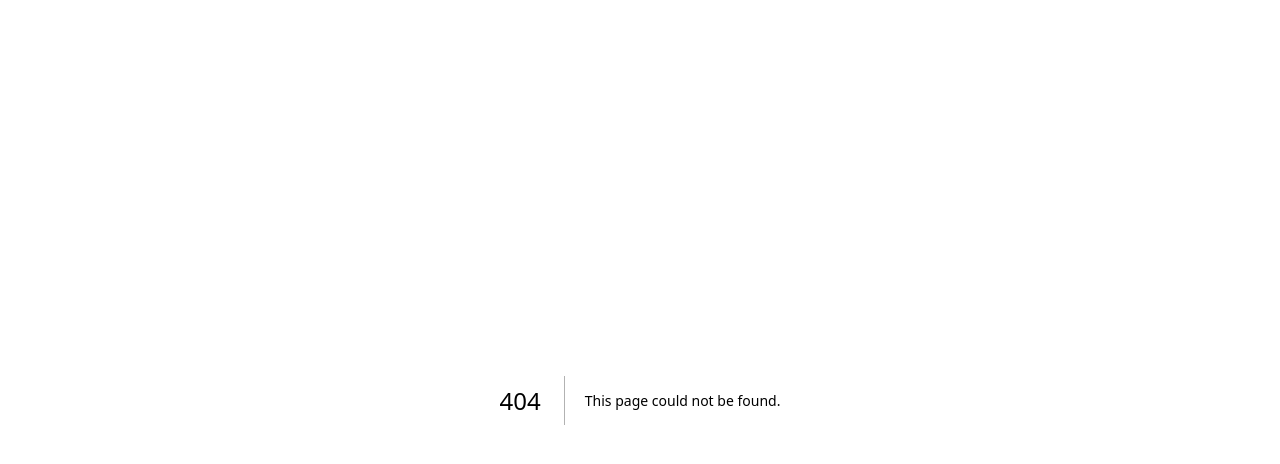
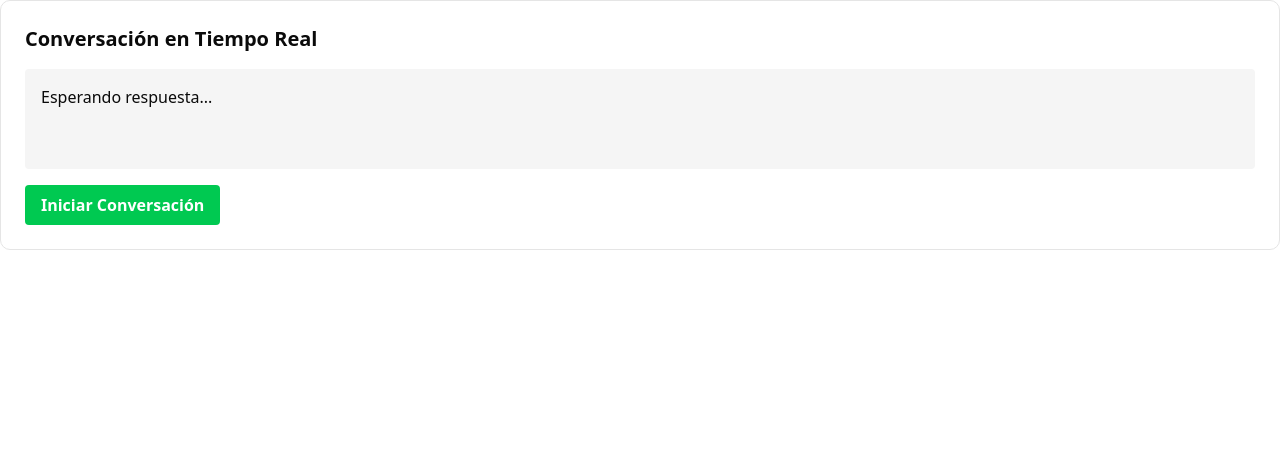
Before and after one commit to sebastianmr18/character-bots-prototype, a Next.js app in the folder frontend/: page /talk in a window 1280 px wide. Before the commit this address had no page. Shown: the top 464 px of the page. Built offline with nearby package versions, Linux system fonts and the light colour scheme; no server answers.

Commit message:
feat: add live conversation

```diff
--- a/frontend/app/(main)/home/page.tsx
+++ b/frontend/app/(main)/home/page.tsx
@@ -65,7 +65,15 @@
             onClick={() => router.push('/chats')}
             className="bg-blue-600 hover:bg-blue-700 dark:bg-blue-500 dark:hover:bg-blue-600 text-white px-8 py-6 text-lg font-semibold rounded-xl flex items-center gap-2 mx-auto"
           >
-            Comenzar Ahora
+            Chatea ya!
+            <ArrowRight className="w-5 h-5" />
+          </Button>
+          <Button
+            size="lg"
+            onClick={() => router.push('/talk')}
+            className="bg-blue-600 hover:bg-blue-700 dark:bg-blue-500 dark:hover:bg-blue-600 text-white px-8 py-6 text-lg font-semibold rounded-xl flex items-center gap-2 mx-auto"
+          >
+            Conversa ya!
             <ArrowRight className="w-5 h-5" />
           </Button>
         </div>
--- /dev/null
+++ b/frontend/app/(main)/talk/page.tsx
@@ -0,0 +1,7 @@
+import { LiveCanvas } from '@/components/ui/features/talk/LiveCanvas';
+
+export default function TalkPage() {
+    return (
+    <LiveCanvas />
+    )
+}
--- /dev/null
+++ b/frontend/components/ui/features/talk/LiveCanvas.tsx
@@ -0,0 +1,29 @@
+"use client";
+
+import React from 'react';
+import { useLiveConversation } from '@/hooks/useLiveConversation';
+
+export const LiveCanvas = () => {
+  const { isConnected, transcript, connect, disconnect } = useLiveConversation(process.env.NEXT_PUBLIC_API_URL!);
+
+  return (
+    <div className="p-6 border rounded-lg bg-card">
+      <h2 className="text-xl font-bold mb-4">Conversación en Tiempo Real</h2>
+
+      <div className="min-h-[100px] p-4 bg-muted mb-4 rounded">
+        {transcript || "Esperando respuesta..."}
+      </div>
+
+      <button
+        onClick={isConnected ? disconnect : connect}
+        className={`px-4 py-2 rounded font-bold ${isConnected ? 'bg-red-500' : 'bg-green-500'} text-white`}
+      >
+        {isConnected ? 'Finalizar Llamada' : 'Iniciar Conversación'}
+      </button>
+
+      {isConnected && (
+        <span className="ml-4 animate-pulse text-green-400">● Live</span>
+      )}
+    </div>
+  );
+};
--- /dev/null
+++ b/frontend/hooks/useAudioIO.tsx
@@ -0,0 +1,68 @@
+"use client"
+
+import { useRef, useCallback } from 'react';
+
+export function useAudioIO() {
+  const audioContext = useRef<AudioContext | null>(null);
+  const processor = useRef<AudioWorkletNode | null>(null);
+  const source = useRef<MediaStreamAudioSourceNode | null>(null);
+  const nextPlayTime = useRef<number>(0);
+
+  const startRecording = useCallback(
+    async (onData: (data: ArrayBuffer) => void) => {
+      audioContext.current = new AudioContext(); // NO forzar sampleRate
+      const stream = await navigator.mediaDevices.getUserMedia({ audio: true });
+
+      await audioContext.current.audioWorklet.addModule('/worklets/audio-processor.js');
+
+      source.current = audioContext.current.createMediaStreamSource(stream);
+      processor.current = new AudioWorkletNode(audioContext.current, 'audio-processor');
+
+      processor.current.port.onmessage = (event) => {
+        onData(event.data); // PCM16LE @ 16kHz
+      };
+
+      source.current.connect(processor.current);
+      // No conectar al destination para evitar eco
+    },
+    []
+  );
+
+const playChunk = useCallback((buffer: ArrayBuffer) => {
+  if (!audioContext.current) return;
+
+  const ctx = audioContext.current;
+
+  if (nextPlayTime.current < ctx.currentTime) {
+    nextPlayTime.current = ctx.currentTime;
+  }
+
+  const pcm16 = new Int16Array(buffer);
+  const float32 = new Float32Array(pcm16.length);
+
+  for (let i = 0; i < pcm16.length; i++) {
+    float32[i] = pcm16[i] / 0x8000;
+  }
+
+  const audioBuffer = ctx.createBuffer(1, float32.length, 24000);
+  audioBuffer.getChannelData(0).set(float32);
+
+  const source = ctx.createBufferSource();
+  source.buffer = audioBuffer;
+  source.connect(ctx.destination);
+
+  source.start(nextPlayTime.current);
+
+  nextPlayTime.current += audioBuffer.duration;
+}, []);
+
+
+
+  const stop = useCallback(() => {
+    source.current?.disconnect();
+    processor.current?.disconnect();
+    audioContext.current?.close();
+  }, []);
+
+  return { startRecording, playChunk, stop };
+}
--- /dev/null
+++ b/frontend/hooks/useLiveConversation.tsx
@@ -0,0 +1,64 @@
+"use client"
+
+import { useState, useCallback, useRef } from 'react';
+import { LiveAudioSocket } from '@/utils/socket.client';
+import { useAudioIO } from '@/hooks/useAudioIO';
+
+export function useLiveConversation(backendUrl: string) {
+  const [isConnected, setIsConnected] = useState(false);
+  const [transcript, setTranscript] = useState('');
+  const socketRef = useRef(new LiveAudioSocket());
+  const { startRecording, playChunk, stop } = useAudioIO();
+
+  const connect = useCallback(async () => {
+    const socket = socketRef.current.connect(backendUrl);
+
+    socket.on('connect', () => {
+      console.log("Socket.io conectado. Esperando a Gemini...");
+    });
+
+    socket.on('open', async () => {
+      console.log("Gemini listo. Iniciando micrófono...");
+      setIsConnected(true);
+
+      let pending = new Uint8Array(0);
+
+      await startRecording((pcm16Buffer) => {
+        console.log("Estoy grabado tu audio...");
+        const chunk = new Uint8Array(pcm16Buffer);
+
+        const merged = new Uint8Array(pending.length + chunk.length);
+        merged.set(pending, 0);
+        merged.set(chunk, pending.length);
+
+        pending = merged;
+
+        // Enviar solo cuando haya >= 40 ms (~1280 bytes)
+        if (pending.length >= 1280) {
+          socketRef.current.sendAudio(pending.buffer);
+          pending = new Uint8Array(0);
+        }
+      });
+    });
+
+    socket.on('audio-out', (buffer: ArrayBuffer) => playChunk(buffer));
+
+    socket.on('text-out', (text: string) =>
+      setTranscript(prev => prev + ' ' + text)
+    );
+
+    socket.on('close', () => {
+      console.log("Gemini cerró la sesión.");
+      stop();
+      setIsConnected(false);
+    });
+  }, [backendUrl, startRecording, playChunk, stop]);
+
+  const disconnect = useCallback(() => {
+    socketRef.current.disconnect();
+    stop();
+    setIsConnected(false);
+  }, [stop]);
+
+  return { isConnected, transcript, connect, disconnect };
+}
--- /dev/null
+++ b/frontend/public/worklets/audio-processor.js
@@ -0,0 +1,38 @@
+class AudioProcessor extends AudioWorkletProcessor {
+  constructor() {
+    super();
+    this.targetSampleRate = 16000;
+    this.sourceSampleRate = sampleRate;
+    this.ratio = this.sourceSampleRate / this.targetSampleRate;
+    this._offset = 0;
+  }
+
+  process(inputs) {
+    const input = inputs[0];
+    if (!input || !input[0]) return true;
+
+    const channelData = input[0];
+    const outLength = Math.floor(channelData.length / this.ratio);
+    const pcm16 = new Int16Array(outLength);
+
+    let idx = 0;
+    for (let i = 0; i < outLength; i++) {
+      const pos = i * this.ratio;
+      const i0 = Math.floor(pos);
+      const i1 = Math.min(i0 + 1, channelData.length - 1);
+      const frac = pos - i0;
+
+      const sample =
+        channelData[i0] * (1 - frac) +
+        channelData[i1] * frac;
+
+      const s = Math.max(-1, Math.min(1, sample));
+      pcm16[idx++] = s < 0 ? s * 0x8000 : s * 0x7fff;
+    }
+
+    this.port.postMessage(pcm16.buffer, [pcm16.buffer]);
+    return true;
+  }
+}
+
+registerProcessor('audio-processor', AudioProcessor);
--- a/frontend/tsconfig.json
+++ b/frontend/tsconfig.json
@@ -22,6 +22,6 @@
       "@/*": ["./*"]
     }
   },
-  "include": ["next-env.d.ts", "**/*.ts", "**/*.tsx", ".next/types/**/*.ts"],
+  "include": ["next-env.d.ts", "**/*.ts", "**/*.tsx", ".next/types/**/*.ts", "public/worklets/audio-processor.js"],
   "exclude": ["node_modules"]
 }
--- /dev/null
+++ b/frontend/utils/socket.client.ts
@@ -0,0 +1,22 @@
+import { io, Socket } from 'socket.io-client';
+
+export class LiveAudioSocket {
+  private socket: Socket | null = null;
+
+  connect(url: string): Socket {
+    this.socket = io(`${url}/realtime`, {
+      transports: ['websocket'],
+      forceNew: true
+    });
+    return this.socket;
+  }
+
+  sendAudio(chunk: ArrayBuffer): void {
+    this.socket?.emit('audio-in', chunk);
+  }
+
+  disconnect(): void {
+    this.socket?.disconnect();
+    this.socket = null;
+  }
+}
```
